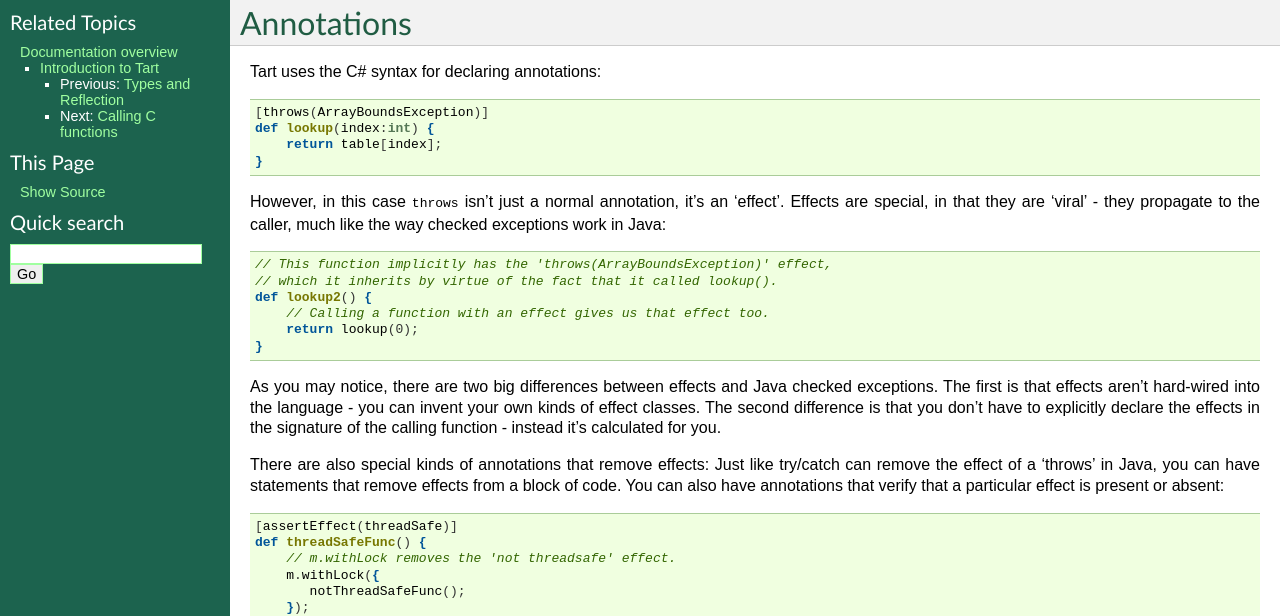
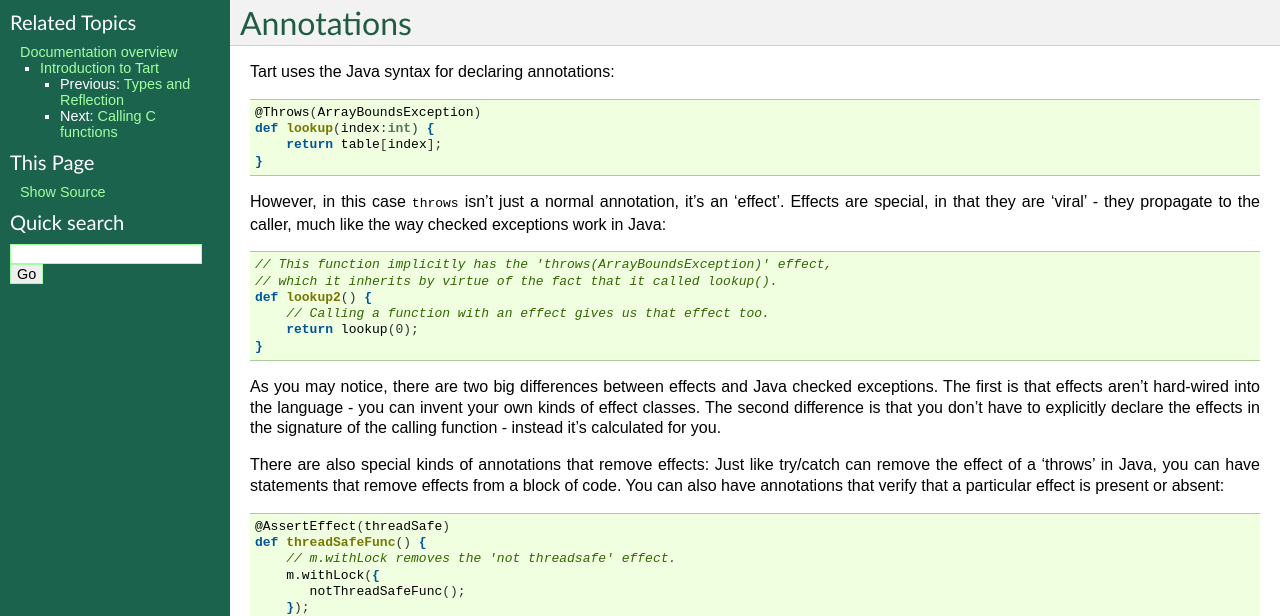
Before and after one commit to krfkeith/tart, a Sphinx documentation site: the page built from trunk/doc/source/intro/annotations.rst, in a window 1280 px wide. Shown: the top 616 px of the page. Built offline with Sphinx 7.4.7, drawn with Linux system fonts in a browser that asks for light colours; pages that are not in the unit, such as notebooks, are missing from menus.

Commit message:
Minor doc updates.

```diff
--- a/trunk/doc/source/conf.py
+++ b/trunk/doc/source/conf.py
@@ -140,3 +140,7 @@
     app.add_description_unit('statement', 'stmt', 'pair: %s; statement')
     app.add_description_unit('operator', 'oper', 'pair: %s; operator')
     app.add_description_unit('macro', 'macro', 'pair: %s; macro')
+
+tart_import_paths = [
+  os.path.abspath("../../lib/std/")
+]
--- a/trunk/doc/source/intro/annotations.rst
+++ b/trunk/doc/source/intro/annotations.rst
@@ -6,9 +6,9 @@
 Annotations
 ===========
 
-Tart uses the C# syntax for declaring annotations::
+Tart uses the Java syntax for declaring annotations::
 
-  [throws(ArrayBoundsException)]
+  @Throws(ArrayBoundsException)
   def lookup(index:int) {
       return table[index];
   }
@@ -35,7 +35,7 @@
 that remove effects from a block of code. You can also have annotations that
 verify that a particular effect is present or absent::
 
-  [assertEffect(threadSafe)]
+  @AssertEffect(threadSafe)
   def threadSafeFunc() {
       // m.withLock removes the 'not threadsafe' effect.
       m.withLock({
--- a/trunk/doc/source/lib/collections/index.rst
+++ b/trunk/doc/source/lib/collections/index.rst
@@ -3,7 +3,5 @@
 :mod:`tart.collections` - common collection classes
 ===================================================
 
-.. module:: tart.collections
+.. autopackage:: tart.collections
    :synopsis: Common collection classes
-
-.. tartdoc:: ../../../stdlib/tart/collections
--- a/trunk/doc/source/lib/core/attributes.rst
+++ b/trunk/doc/source/lib/core/attributes.rst
@@ -7,11 +7,11 @@
 
   :Summary: The base class for all attributes.
 
-.. class:: EntryPointAttribute
+.. class:: EntryPoint
 
   :Summary: Designates the `main` method of an application.
 
-.. class:: ThreadLocalAttribute
+.. class:: ThreadLocal
 
   :Summary: Indicates that the associated variable is thread local data.
 
```
